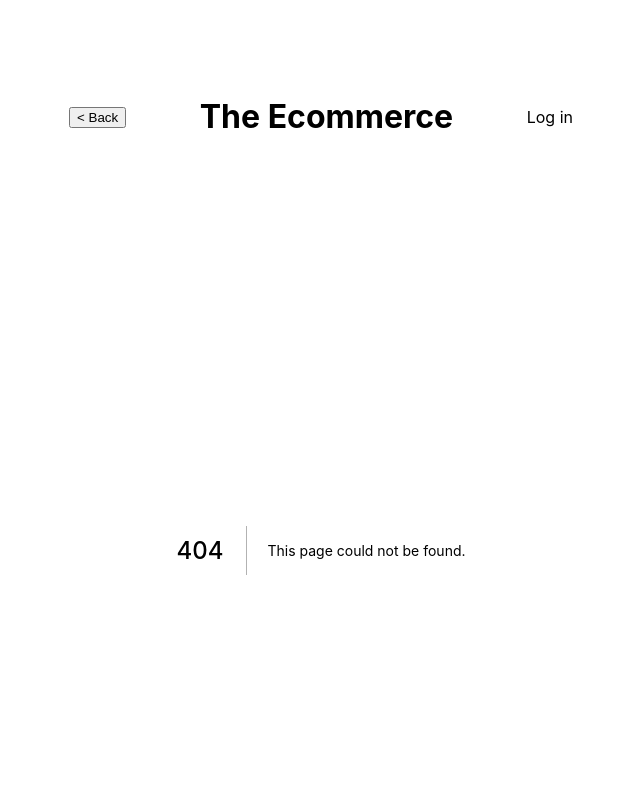
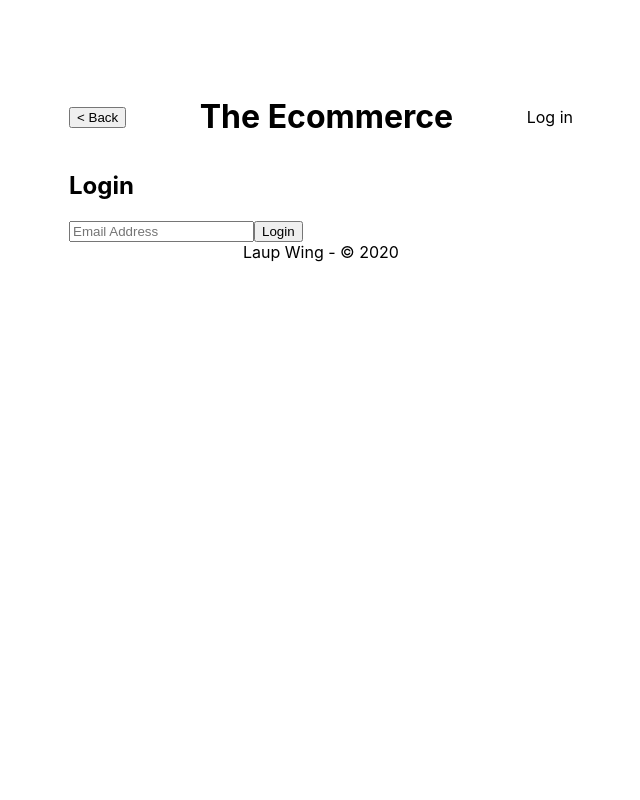
Before and after one commit to LaupWing/Build-a-FullStack-Ecommerce-with-Nextjs-Strapi-Magic-and-Stripe, a Next.js app in the folder ecommerce-frontend/: page /login in a window 1280 px wide. Before the commit this address had no page. Shown: the top 800 px of the page, without its empty margins (319-959 px from the left). Built offline with nearby package versions, Linux system fonts and the light colour scheme.

Commit message:
context is working

```diff
--- /dev/null
+++ b/ecommerce-frontend/pages/login.js
@@ -0,0 +1,35 @@
+import React, { useContext, useState } from 'react'
+import Head from 'next/head'
+import AuthContext from '../context/AuthContext'
+
+const Login = () => {
+   const {loginUser} = useContext(AuthContext)
+   const [email, setEmail] = useState('')
+
+   const handleSubmit = event =>{
+      event.preventDefault()
+      loginUser(email)
+   }
+
+   return (
+      <div>
+         <Head>
+            <title>Login</title>
+            <meta name='description' content='Login here to make your purchase'/>
+         </Head>
+
+         <h2>Login</h2>
+         <form onSubmit={handleSubmit}>
+            <input
+               type="email"
+               value={email}
+               onChange={event => setEmail(event.target.value)}
+               placeholder='Email Address'
+            />
+            <button type="submit">Login</button>
+         </form>
+      </div>
+   )
+}
+
+export default Login
```
Also changed, not shown: ecommerce-frontend/pages/account.js (added, +32 -0 lines).
